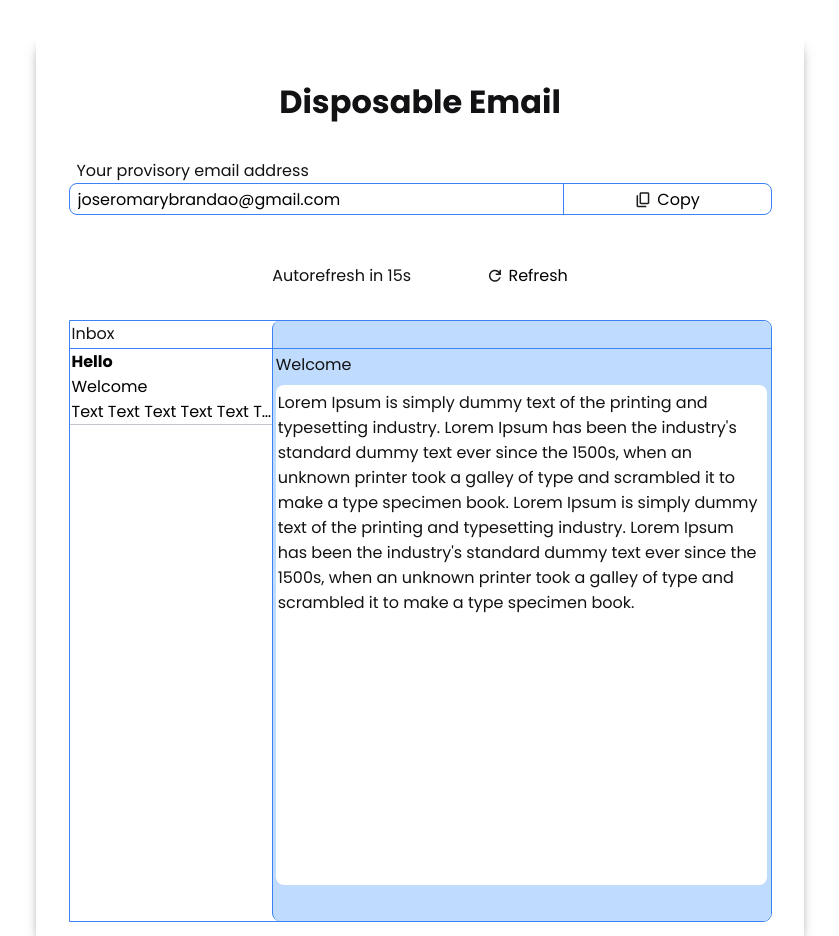
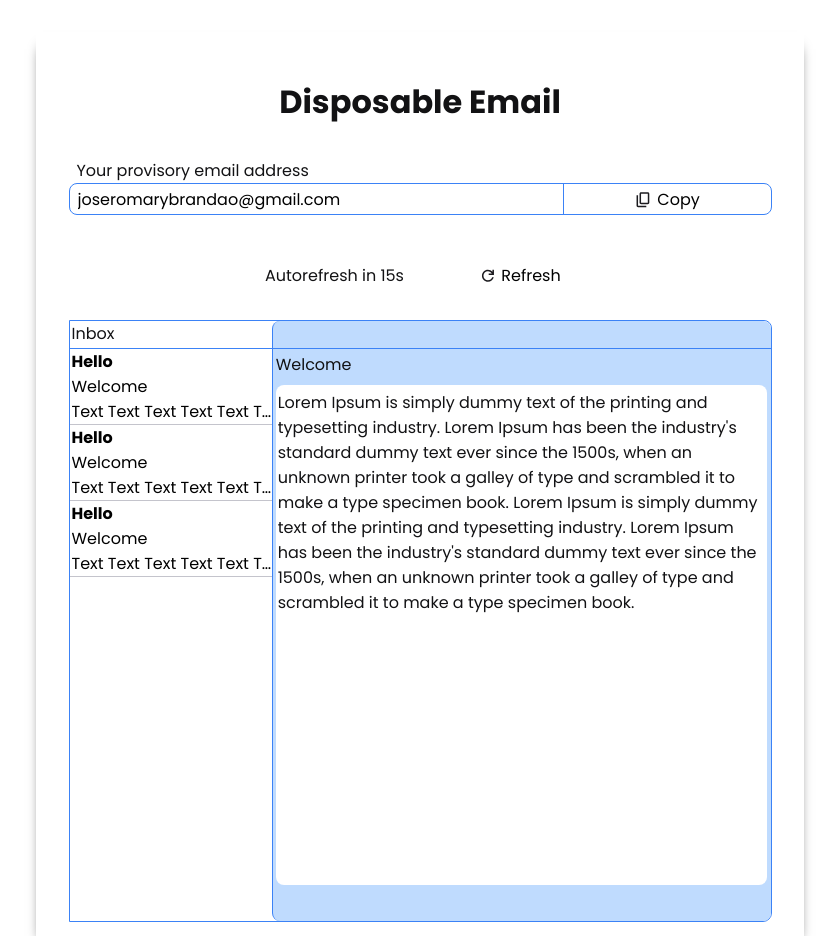
Before and after one commit to jjromary/Gerador_Emails_Temporarios, a React (Vite) app: page / in a window 1280 px wide. Shown: the whole page, without its empty margins (220-1059 px from the left). Built offline with nearby package versions, Linux system fonts and the light colour scheme.

Commit message:
change: refactoring components

```diff
--- a/src/Pages/Home/index.tsx
+++ b/src/Pages/Home/index.tsx
@@ -1,5 +1,6 @@
 import copyIcon from "../../assets/copy.svg";
 import refreshIcon from "../../assets/refresh.svg";
+import ButtonWithIcon from "../../components/buttonWithIcon";
 import Inbox from "../../components/Inbox";
 import {
   FieldContainer,
@@ -20,19 +21,23 @@ export default function Home() {
         <label>Your provisory email address</label>
         <ProvisoryContent>
           <input type="text" value="joseromarybrandao@gmail.com" readOnly />
-          <button>
-            <img src={copyIcon} alt="Icon copy address temporary" />
-            Copy
-          </button>
+          <ButtonWithIcon
+            width="25%"
+            height="30px"
+            icon={copyIcon}
+            alt="Icon copy email address"
+            title="Copy"
+          />
         </ProvisoryContent>
       </FieldContainer>
 
       <UpdateDataContainer>
         <span>Autorefresh in 15s</span>
-        <button>
-          <img src={refreshIcon} alt="Icon refresh your inbox" />
-          Refresh
-        </button>
+        <ButtonWithIcon
+          icon={refreshIcon}
+          alt="Icon refresh inbox email address"
+          title="Refresh"
+        />
       </UpdateDataContainer>
 
       <Inbox />
--- a/src/components/Inbox/index.tsx
+++ b/src/components/Inbox/index.tsx
@@ -1,32 +1,28 @@
+import InboxItem from "../InboxItem";
 import {
   BodyEmail,
   BodyEmailContent,
   BodyEmailHeader,
   EmailText,
-  HeaderInbox,
-  ImboxItem,
+  EmailTitle,
   InboxContainer,
+  InboxHeader,
   InboxList,
-  TitleEmail,
 } from "./styles";
 
 export default function Inbox() {
   return (
     <InboxContainer>
       <InboxList>
-        <HeaderInbox>Inbox</HeaderInbox>
-        <ImboxItem>
-          <button>
-            <strong>Hello</strong>
-            <span>Welcome</span>
-            <span>Text Text Text Text Text Text Text Text</span>
-          </button>
-        </ImboxItem>
+        <InboxHeader>Inbox</InboxHeader>
+        <InboxItem />
+        <InboxItem />
+        <InboxItem />
       </InboxList>
       <BodyEmail>
         <BodyEmailHeader />
         <BodyEmailContent>
-          <TitleEmail>
+          <EmailTitle>
             Welcome
             <EmailText>
               Lorem Ipsum is simply dummy text of the printing and typesetting
@@ -38,7 +34,7 @@ export default function Inbox() {
               1500s, when an unknown printer took a galley of type and scrambled
               it to make a type specimen book.
             </EmailText>
-          </TitleEmail>
+          </EmailTitle>
         </BodyEmailContent>
       </BodyEmail>
     </InboxContainer>
--- a/src/components/Inbox/styles.ts
+++ b/src/components/Inbox/styles.ts
@@ -15,7 +15,7 @@ export const InboxList = styled.div`
   width: 40%;
 `;
 
-export const HeaderInbox = styled.div`
+export const InboxHeader = styled.div`
   padding-left: 2px;
   height: 28px;
   border-bottom: 1px solid ${(props) => props.theme["skyeblue"]};
@@ -34,41 +34,11 @@ export const BodyEmail = styled.div`
   border-radius: 8px;
 `;
 
-export const ImboxItem = styled.div`
-  button {
-    width: 100%;
-    display: flex;
-    flex-direction: column;
-    padding-left: 2px;
-    font-size: 0.75rem;
-    border: none;
-    border-bottom: 1px solid ${(props) => props.theme["gray300"]};
-    background: transparent;
-
-    @media (min-width: 640px) {
-      font-size: 1rem;
-    }
-
-    span {
-      max-width: 110px;
-      font-size: 0.75rem;
-      white-space: nowrap;
-      overflow: hidden;
-      text-overflow: ellipsis;
-
-      @media (min-width: 640px) {
-        font-size: 1rem;
-        max-width: 200px;
-      }
-    }
-  }
-`;
-
 export const BodyEmailContent = styled.div`
   padding: 0.2rem;
 `;
 
-export const TitleEmail = styled.div`
+export const EmailTitle = styled.div`
   font-size: 0.75rem;
   border: none;
 
--- /dev/null
+++ b/src/components/InboxItem/index.tsx
@@ -0,0 +1,13 @@
+import { ImboxItemContainer } from "./styles";
+
+export default function InboxItem() {
+  return (
+    <ImboxItemContainer>
+      <button>
+        <strong>Hello</strong>
+        <span>Welcome</span>
+        <span>Text Text Text Text Text Text Text Text</span>
+      </button>
+    </ImboxItemContainer>
+  );
+}
--- /dev/null
+++ b/src/components/InboxItem/styles.ts
@@ -0,0 +1,31 @@
+import styled from "styled-components";
+
+export const ImboxItemContainer = styled.div`
+  button {
+    width: 100%;
+    display: flex;
+    flex-direction: column;
+    padding-left: 2px;
+    font-size: 0.75rem;
+    border: none;
+    border-bottom: 1px solid ${(props) => props.theme["gray300"]};
+    background: transparent;
+
+    @media (min-width: 640px) {
+      font-size: 1rem;
+    }
+
+    span {
+      max-width: 110px;
+      font-size: 0.75rem;
+      white-space: nowrap;
+      overflow: hidden;
+      text-overflow: ellipsis;
+
+      @media (min-width: 640px) {
+        font-size: 1rem;
+        max-width: 200px;
+      }
+    }
+  }
+`;
--- /dev/null
+++ b/src/components/buttonWithIcon/index.tsx
@@ -0,0 +1,24 @@
+import { ButtonContainer } from "./styles";
+
+interface ButtonWithIconProps {
+  icon: string;
+  title: string;
+  width?: string;
+  height?: string;
+  alt: string;
+}
+
+export default function ButtonWithIcon({
+  icon,
+  title,
+  height,
+  width,
+  alt,
+}: ButtonWithIconProps) {
+  return (
+    <ButtonContainer width={width} height={height}>
+      <img src={icon} alt={alt} />
+      {title}
+    </ButtonContainer>
+  );
+}
--- /dev/null
+++ b/src/components/buttonWithIcon/styles.ts
@@ -0,0 +1,25 @@
+import styled from "styled-components";
+
+interface ButtonContainerProps {
+  width?: string;
+  height?: string;
+}
+
+export const ButtonContainer = styled.button<ButtonContainerProps>`
+  width: ${(props) => props.width};
+  height: ${(props) => props.height};
+  display: flex;
+  align-items: center;
+  justify-content: center;
+  gap: 0.25rem;
+  border: none;
+  border-left: 1px solid ${(props) => props.theme["skyeblue"]};
+  background: transparent;
+  font-size: 0.75rem;
+  cursor: pointer;
+
+  @media (min-width: 640px) {
+    font-size: 1rem;
+    width: 30%;
+  }
+`;
```
